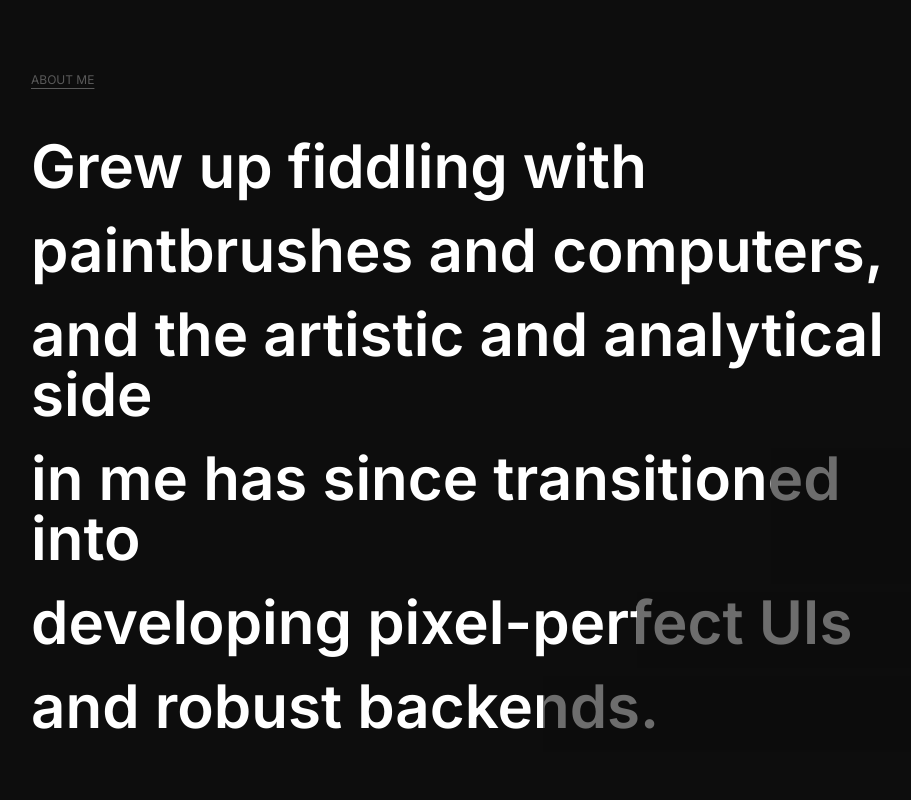
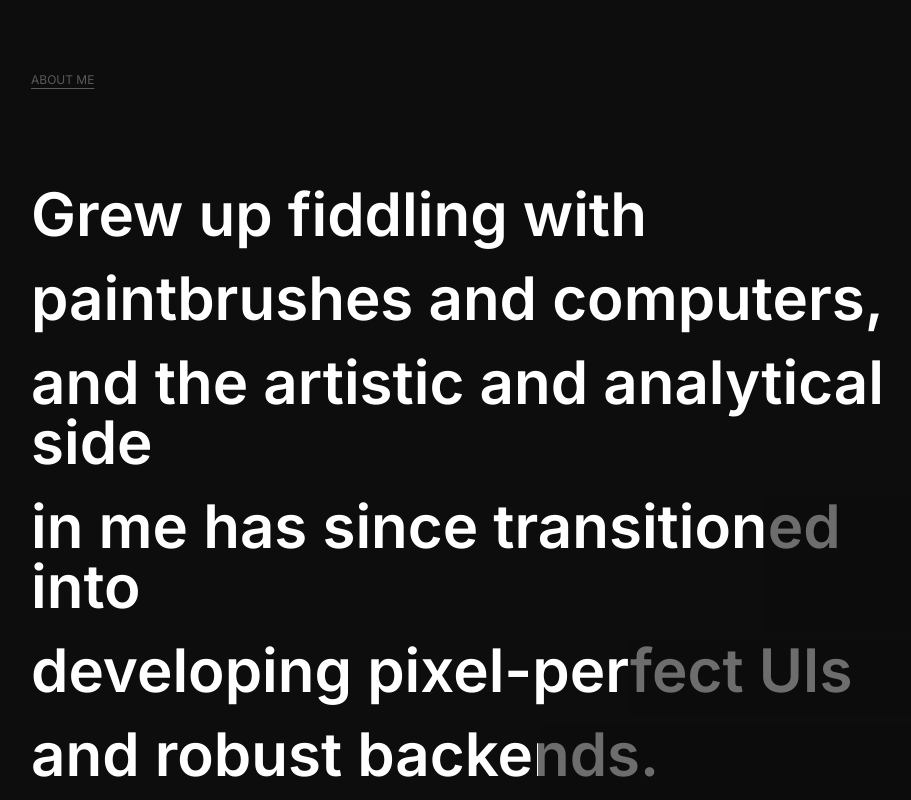
Before and after one commit to joysamaddar/portfolio, a Next.js app: page / in a window 1280 px wide. Shown: the part 1400-2200 px from the top of the page, without its empty margins (161-1072 px from the left). Built offline with nearby package versions, Linux system fonts and the light colour scheme.

Commit message:
FIX: Revealing text component top margin

```diff
--- a/components/Intro.tsx
+++ b/components/Intro.tsx
@@ -27,6 +27,7 @@ export default function Intro() {
       className="relative mx-[15%] mt-[6rem] pt-[6rem] pb-[6rem] select-none flex flex-col"
     >
       <Heading>ABOUT ME</Heading>
+      <div className="mt-24">
       <RevealingTextContainer scrollYProgress={scrollYProgress}>
         {texts.map((text, i) => (
           <RevealingTextItem index={i} key={i}>
@@ -34,6 +35,7 @@ export default function Intro() {
           </RevealingTextItem>
         ))}
       </RevealingTextContainer>
+      </div>
     </section>
   );
 }
--- a/components/ui/RevealingText.tsx
+++ b/components/ui/RevealingText.tsx
@@ -17,7 +17,7 @@ export function RevealingTextContainer({
   const widthDiff = (1 - widthEnd) / (children.length==1?1:(children.length - 1));
 
   return (
-    <div className="flex flex-col gap-6 mt-12 font-semibold text-6xl text-white">
+    <div className="flex flex-col gap-6 font-semibold text-6xl text-white">
       {children.map((child) => {
         return React.cloneElement(child, {
           scrollYProgress,
```
